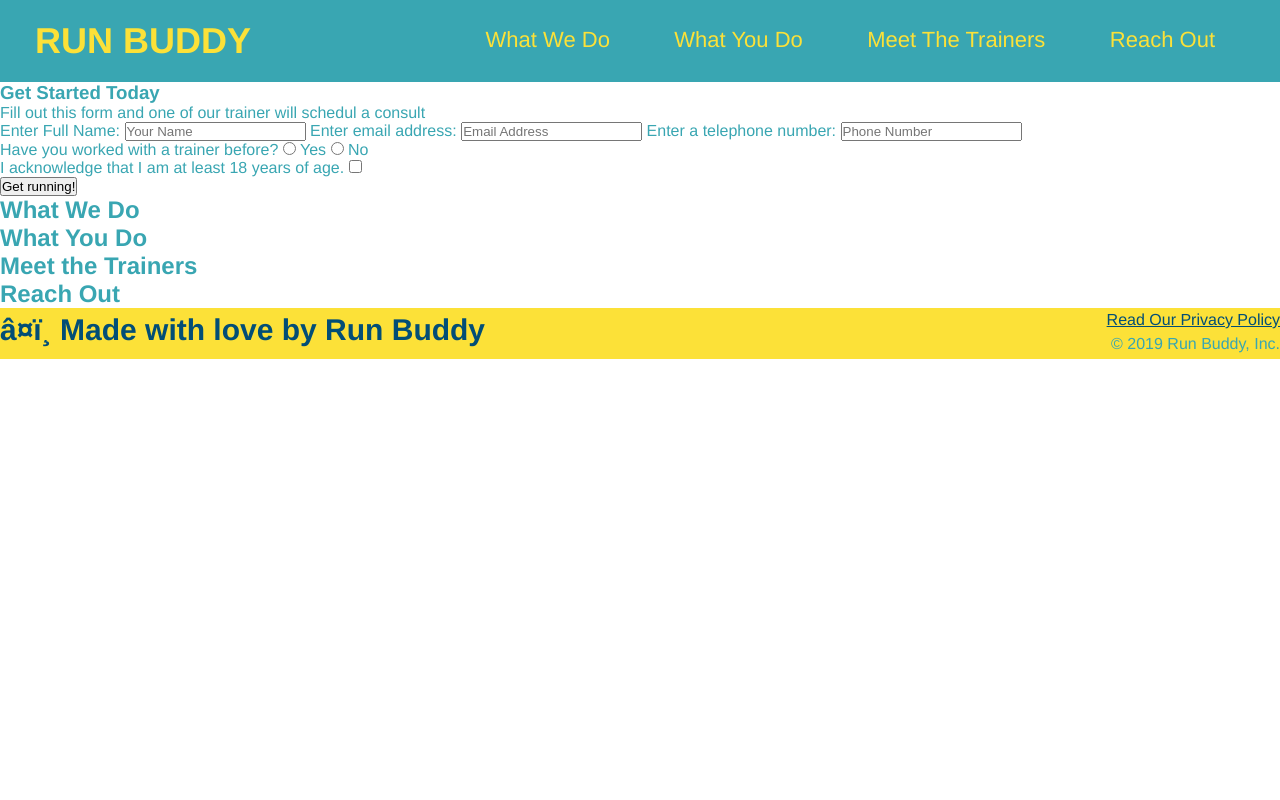
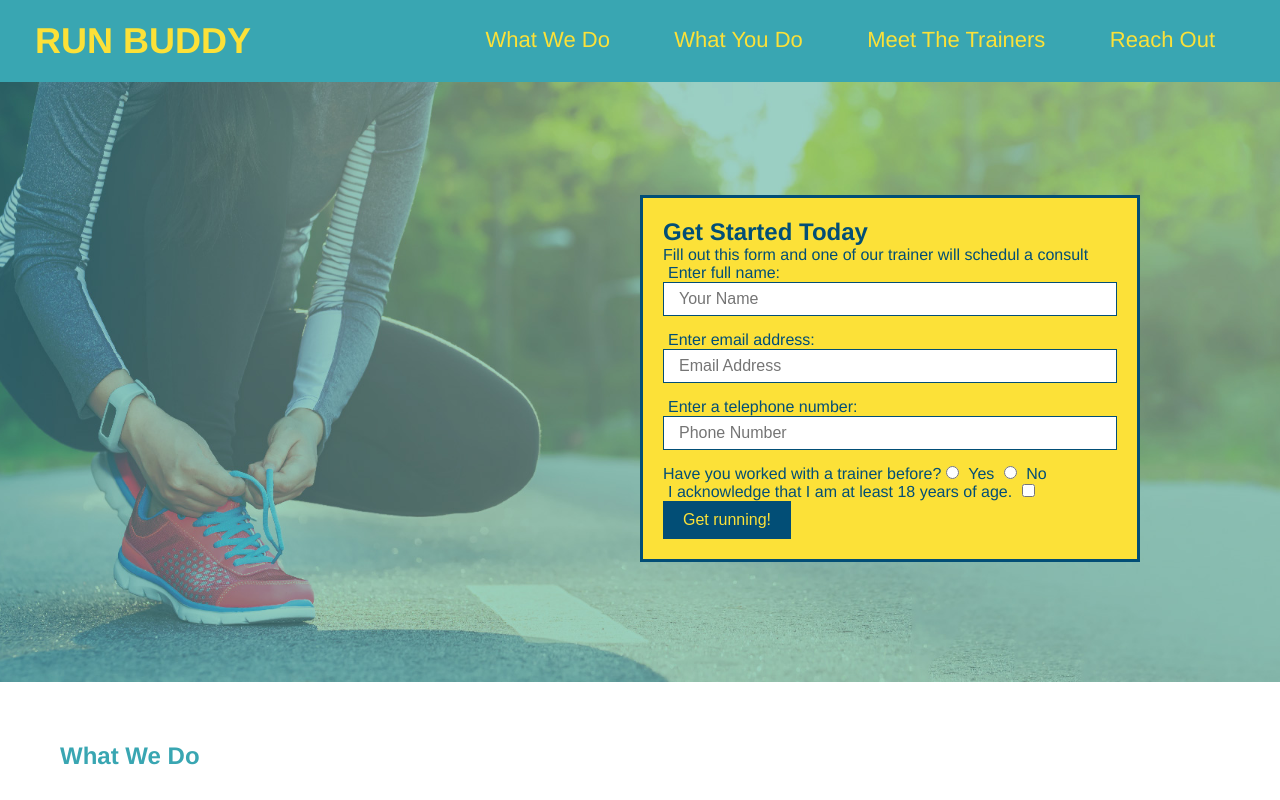
Before and after one commit to TEnriquez95/run-buddy, a plain HTML site: page index.html in a window 1280 px wide. Shown: the top 800 px of the page. Drawn offline with Linux system fonts and the light colour scheme.

Commit message:
Added style to hero section

```diff
--- a/assets/css/style.css
+++ b/assets/css/style.css
@@ -56,3 +56,51 @@ footer a {
   color: #024e76;
 }
 /* come back to this because your footer doesn't look right*/
+section {
+  padding: 60px;
+}
+/* Hero Style start */
+.hero {
+  background-image: url("../images/hero-bg.jpg");
+  height: 600px;
+  background-size: cover;
+  background-position: center;
+  position: relative;
+}
+/* Hero Style End */
+.hero-form {
+  border: solid 3px #024e76;
+  background-color: #fce138;
+  padding: 20px;
+  width: 500px;
+  color: #024e76;
+  position: absolute;
+  bottom: 120px;
+  right: 140px;
+}
+.hero-form h3 {
+  font-size: 24px;
+  margin: 0;
+}
+.hero-form p {
+  margin: 5x 0 15px 0;
+}
+.form-input {
+  border: 1px solid #024e76;
+  display: block;
+  padding: 7px 15px;
+  font-size: 16px;
+  color: #024e76;
+  width: 100%;
+  margin-bottom: 15px;
+}
+.hero-form label {
+  margin: 0 5px;
+}
+.hero-form button {
+  color: #fce138;
+  background-color: #024e76;
+  border: none;
+  padding: 10px 20px;
+  font-size: 16px;
+}
--- a/index.html
+++ b/index.html
@@ -32,18 +32,18 @@
             </nav>
         </header>
         <!-- hero/jumbotron-->
-            <section>
-                <div>
+            <section class="hero">
+                <div class="hero-form">
                     <h3>Get Started Today</h3>
                     <p>Fill out this form and one of our trainer will schedul a consult</p>
                 <!-- Add form element-->
                     <form>
-                        <label for="name">Enter Full Name:</label>
-                        <input type="text" placeholder="Your Name" name="name" id="name" />
+                        <label for="name">Enter full name:</label>
+                        <input type="text" placeholder="Your Name" name="name" id="name" class="form-input" />
                         <label for="email"> Enter email address:</label>
-                        <input type="email" placeholder="Email Address" name="email" id="email" />
+                        <input type="email" placeholder="Email Address" name="email" id="email" class="form-input" />
                         <label for="phone">Enter a telephone number:</label>
-                        <input type="tel" placeholder="Phone Number" name="phone" id="phone" />
+                        <input type="tel" placeholder="Phone Number" name="phone" id="phone" class="form-input" />
                             <p>
                                 Have you worked with a trainer before?
                                 <input type="radio" name="trainer-confirm" id="trainer-yes" />
```
Also changed, not shown: assets/images/hero-bg.jpg (added).
